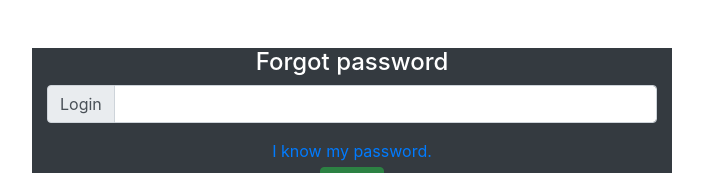
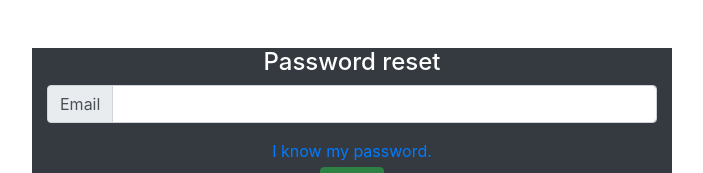
Before and after one commit to DevAhmedCoder/test_geeksData, a React (Create React App) app: page /#/password in a window 1280 px wide. Shown: the top 173 px of the page, without its empty margins (288-991 px from the left). Built offline with nearby package versions, Linux system fonts and the light colour scheme.

Commit message:
update Style

```diff
--- a/src/Componenets/Password/index.js
+++ b/src/Componenets/Password/index.js
@@ -33,11 +33,11 @@ const Password = (props) => {
         <div className="container text-center  bg-dark text-white  mt-5 w-50">
             {(error !== null) ? <span>{error.message}</span>:<span>{success}</span>}
 
-            <h4 className="mt-5">Forgot password</h4>
+            <h4 className="mt-5">Password reset</h4>
             <form onSubmit={handelSubmit}>
                 <div className="input-group mb-3">
                     <div className="input-group-prepend">
-                        <label className="input-group-text" htmlFor="email" >Login</label>
+                        <label className="input-group-text" htmlFor="email" >Email</label>
                     </div>
                     <input className="form-control" onChange={e => setemail(e.target.value)} value={email} type="text" autoComplete="off" required />
                 </div>
--- a/src/index.css
+++ b/src/index.css
@@ -1,14 +1,4 @@
 body {
   margin: 0;
-  font-family: -apple-system, BlinkMacSystemFont, 'Segoe UI', 'Roboto', 'Oxygen',
-    'Ubuntu', 'Cantarell', 'Fira Sans', 'Droid Sans', 'Helvetica Neue',
-    sans-serif;
-  -webkit-font-smoothing: antialiased;
-  -moz-osx-font-smoothing: grayscale;
   background:#192a56;
 }
-
-code {
-  font-family: source-code-pro, Menlo, Monaco, Consolas, 'Courier New',
-    monospace;
-}
```
Also changed, not shown: 1 other file (tests, documents, lock files or other folders).
